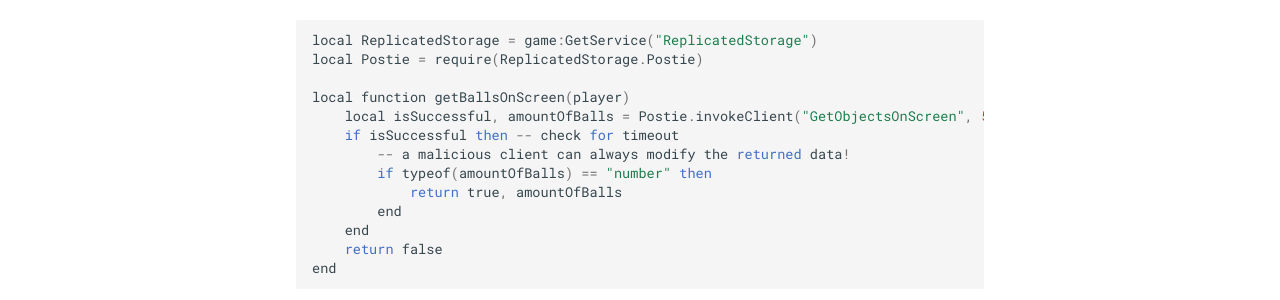
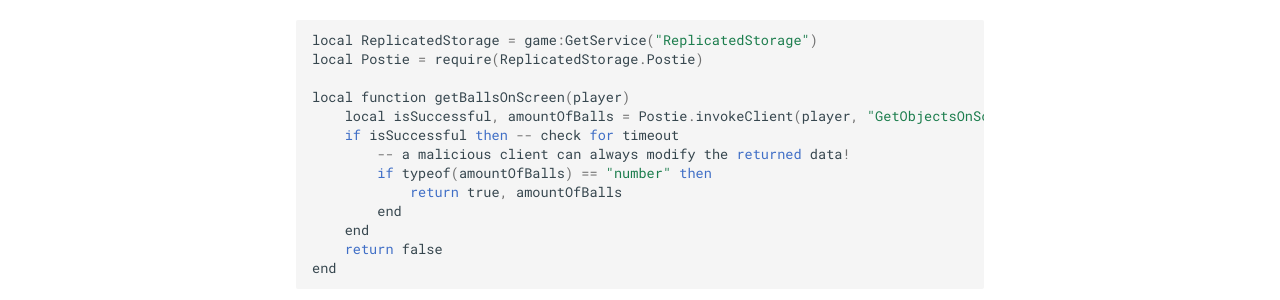
Before and after one commit to sheepish12/Postie, an MkDocs documentation site: the page built from docs/index.md, in a window 1280 px wide and 900 px high. Shown: the part 423-723 px from the top of the window. Built offline with MkDocs 1.6.1 and Material for MkDocs 9.7.7, drawn with Linux system fonts in a browser that asks for light colours; comment, search, counter and statistics services are not loaded.

Commit message:
Update index.md

```diff
--- a/docs/index.md
+++ b/docs/index.md
@@ -10,7 +10,7 @@ local ReplicatedStorage = game:GetService("ReplicatedStorage")
 local Postie = require(ReplicatedStorage.Postie)
 
 local function getBallsOnScreen(player)
-	local isSuccessful, amountOfBalls = Postie.invokeClient("GetObjectsOnScreen", 5, player, "Balls")
+	local isSuccessful, amountOfBalls = Postie.invokeClient(player, "GetObjectsOnScreen", 5, "Balls")
 	if isSuccessful then -- check for timeout
 		-- a malicious client can always modify the returned data!
 		if typeof(amountOfBalls) == "number" then
```
